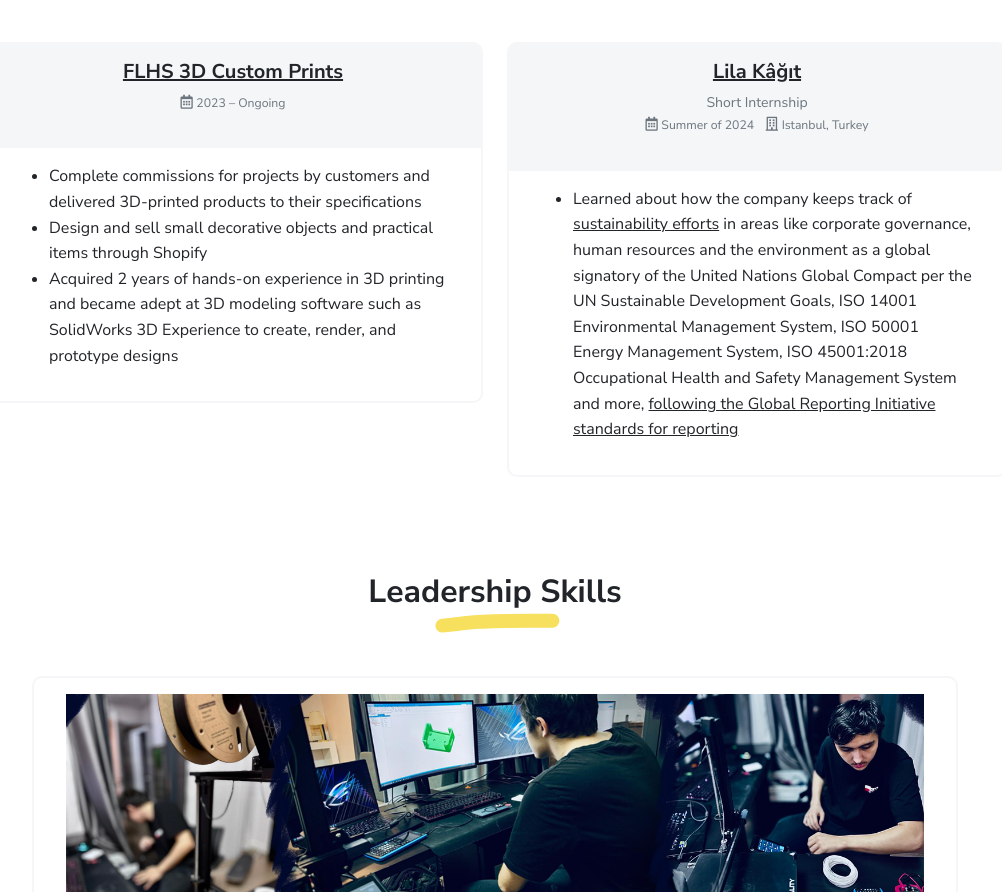
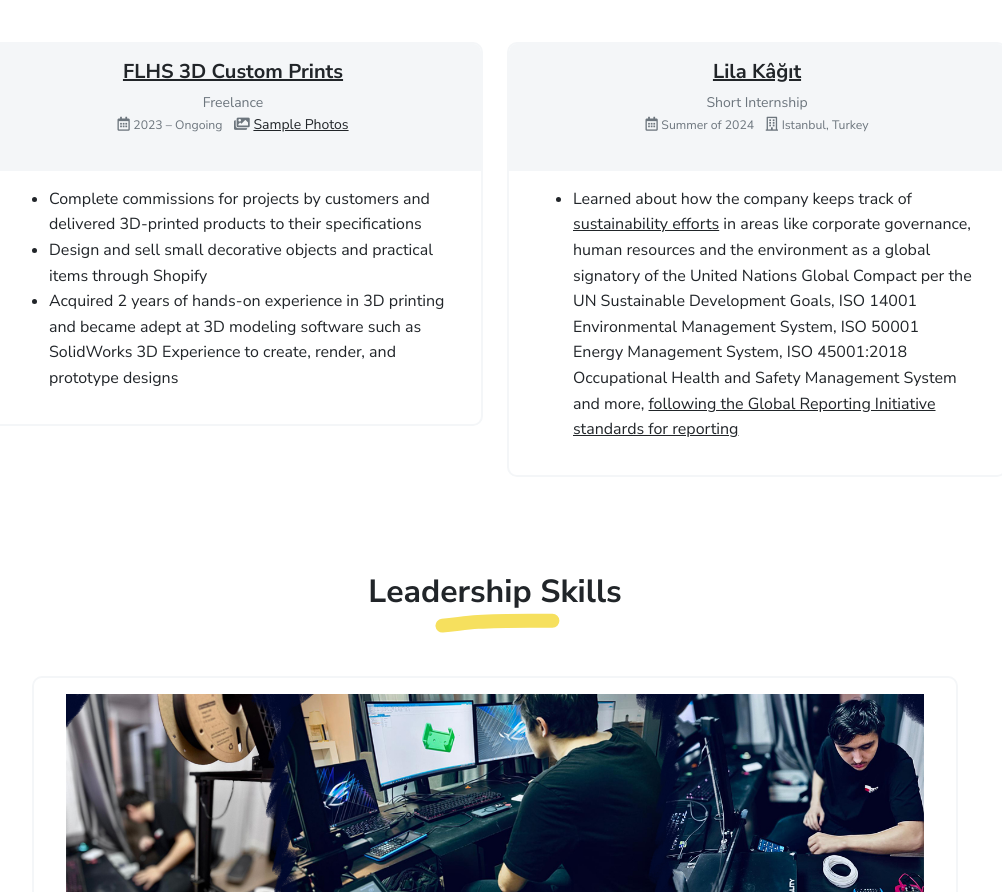
Before and after one commit to mehmetbayoglu/portfolio, a plain HTML site: page index.html in a window 1280 px wide. Shown: the part 1536-2428 px from the top of the page, without its empty margins (145-1147 px from the left). Drawn offline with Linux system fonts and the light colour scheme.

Commit message:
3D Printing sample picture added.

```diff
--- a/index.html
+++ b/index.html
@@ -186,9 +186,10 @@
 							<div class="card-header px-3 py-2 text-center">
 								<h3 class="h5 mb-1"><a href="https://www.instagram.com/flhs_customprints/" target="_blank">FLHS 3D Custom Prints</a></h3>
 								<div class="text-muted text-small">
-
+									Freelance
 									<ul class="list-inline">
 										<li class="list-inline-item"><i class="far fa-calendar-alt"></i> <small>2023 – Ongoing</small></li>
+										<li class="list-inline-item"><i class="fas fa-images"></i> <a href="assets/img/MehmetIlhanBayoglu-3DPrinting-sampleitem.jpg" target="_blank">Sample Photos</a></li>
 									</ul>
 								</div>
 							</div>
```
Also changed, not shown: assets/img/MehmetIlhanBayoglu-3DPrinting-sampleitem.jpg (added).
